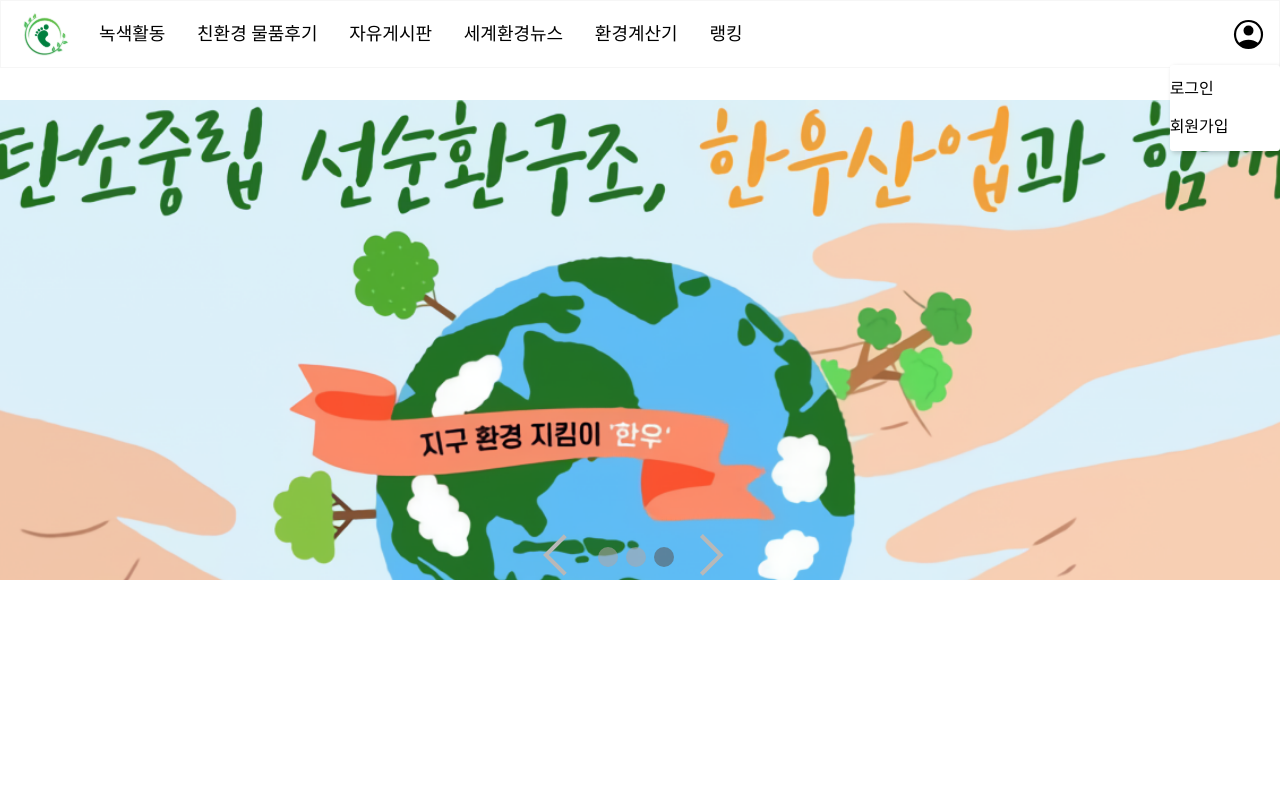
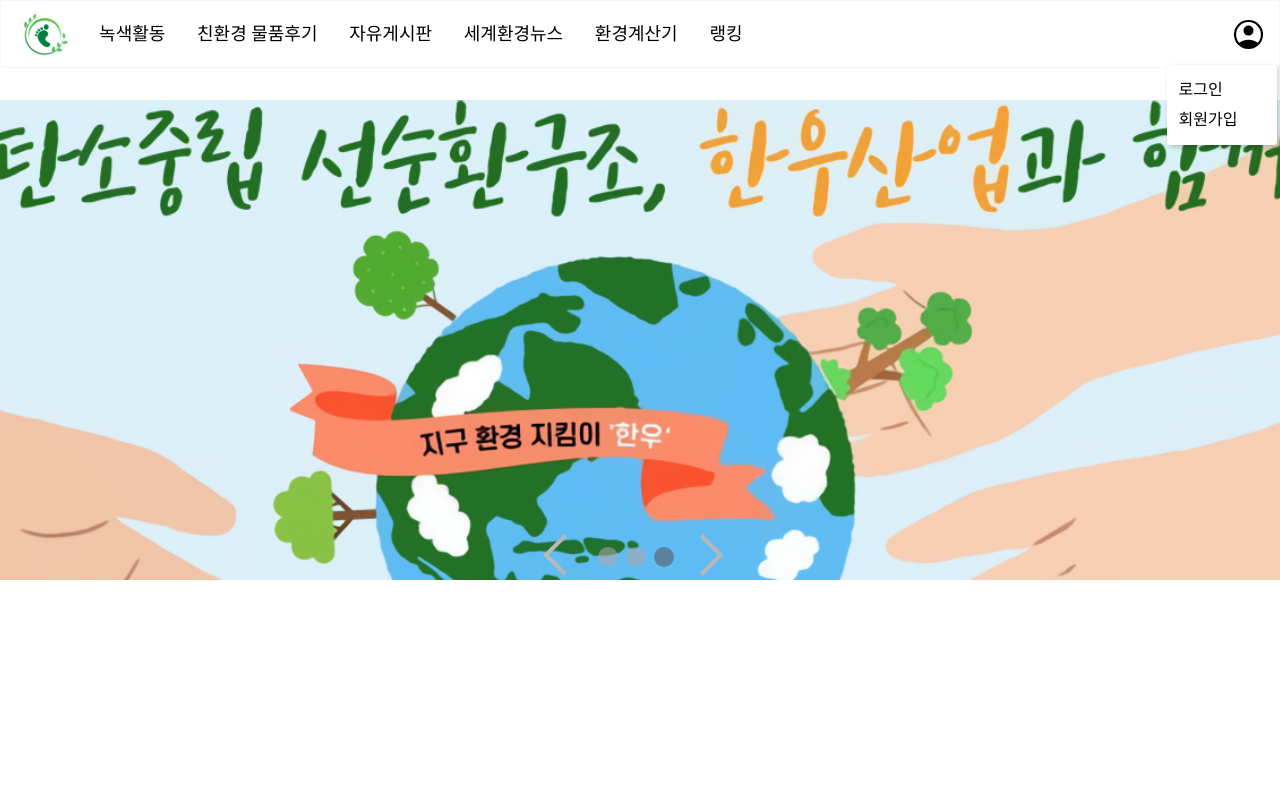
Before and after one commit to sungstii/seb42_main_022, a React (Create React App) app in the folder client/: page / in a window 1280 px wide. Both pictures are taken after a click on the icon 1248 px from the left and 34 px from the top of the page. Shown: the top 800 px of the page. Built offline with nearby package versions, Linux system fonts and the light colour scheme.

Commit message:
feat: hover추가

```diff
--- a/client/src/components/Header.tsx
+++ b/client/src/components/Header.tsx
@@ -51,7 +51,7 @@ const Menu = styled.div<HTMLDivElement>`
   background: white;
   position: absolute;
   top: 48px;
-  left: 10%;
+  left: 5%;
   width: 110px;
   box-shadow: 2px 2px 5px rgba(0, 0, 0, 0.2);
   border-radius: 3px;
@@ -67,12 +67,12 @@ const Menu = styled.div<HTMLDivElement>`
       opacity: 1;
       visibility: visible;
       transform: translate(-50%, 0);
-      left: 10%;
+      left: 5%;
     `};
 `;
 
 const Ul = styled.ul`
-  & > li {
+  & > li:last-of-type {
     margin-bottom: 10px;
   }
 
@@ -81,17 +81,18 @@ const Ul = styled.ul`
   }
 
   list-style-type: none;
-  padding: 0;
-  margin: 0;
   display: flex;
   flex-direction: column;
-  justify-content: space-between;
-  align-items: center;
 `;
 
 const Li = styled.li`
-  padding: 6px;
+  display: flex;
+  align-items: center;
   width: 100%;
+  height: 30px;
+  &:hover {
+    background-color: #e6ffff;
+  }
 `;
 
 const LinkWrapper = styled(Link)`
@@ -142,10 +143,14 @@ const Header = () => {
           <Menu<any> isDropped={myPageIsOpen}>
             <Ul>
               <Li>
-                <LinkWrapper to="./signin">로그인</LinkWrapper>
+                <LinkWrapper to="./signin">
+                  &nbsp;&nbsp;&nbsp;로그인
+                </LinkWrapper>
               </Li>
               <Li>
-                <LinkWrapper to="./signup">회원가입</LinkWrapper>
+                <LinkWrapper to="./signup">
+                  &nbsp;&nbsp;&nbsp;회원가입
+                </LinkWrapper>
               </Li>
             </Ul>
           </Menu>
```
Also changed, not shown: client/src/pages/SignUp.tsx (+11 -0 lines).
